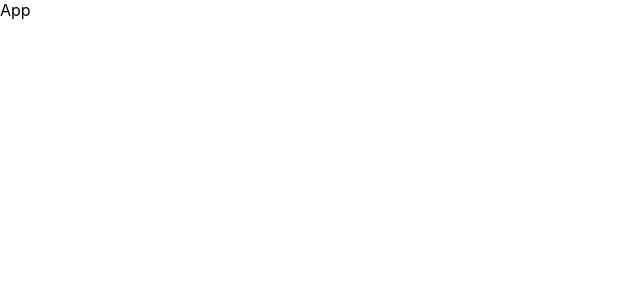
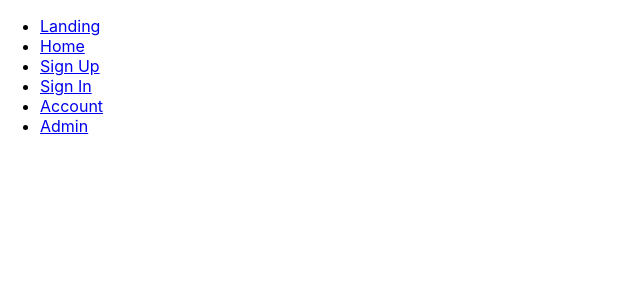
Before and after one commit to rayed-therap/react-firebase-auth, a React (Create React App) app: page / in a window 1280 px wide. Shown: the top 300 px of the page, without its empty margins (0-640 px from the left). Built offline with nearby package versions, Linux system fonts and the light colour scheme.

Commit message:
feat: Add navigation links

```diff
--- a/package.json
+++ b/package.json
@@ -10,6 +10,7 @@
     "@types/node": "^12.0.0",
     "@types/react": "^16.9.0",
     "@types/react-dom": "^16.9.0",
+    "@types/react-router-dom": "^5.1.5",
     "husky": "^4.2.5",
     "lint-staged": "^10.2.7",
     "prettier": "^2.0.5",
--- a/src/components/App/index.tsx
+++ b/src/components/App/index.tsx
@@ -1,7 +1,13 @@
 import React from "react";
+import { BrowserRouter as Router } from "react-router-dom";
+import Navigation from "../Navigation";
 
 const App = () => {
-  return <div>App</div>;
+  return (
+    <Router>
+      <Navigation />
+    </Router>
+  );
 };
 
 export default App;
--- /dev/null
+++ b/src/components/Navigation/index.tsx
@@ -0,0 +1,32 @@
+import React from "react";
+import { Link } from "react-router-dom";
+import * as ROUTES from "../../constants/routes";
+
+const Navigation = () => {
+  return (
+    <div>
+      <ul>
+        <li>
+          <Link to={ROUTES.LANDING}>Landing</Link>
+        </li>
+        <li>
+          <Link to={ROUTES.HOME}>Home</Link>
+        </li>
+        <li>
+          <Link to={ROUTES.SIGN_UP}>Sign Up</Link>
+        </li>
+        <li>
+          <Link to={ROUTES.SIGN_IN}>Sign In</Link>
+        </li>
+        <li>
+          <Link to={ROUTES.ACCOUNT}>Account</Link>
+        </li>
+        <li>
+          <Link to={ROUTES.ADMIN}>Admin</Link>
+        </li>
+      </ul>
+    </div>
+  );
+};
+
+export default Navigation;
```
Also changed, not shown: 2 other files (tests, documents, lock files or other folders).
